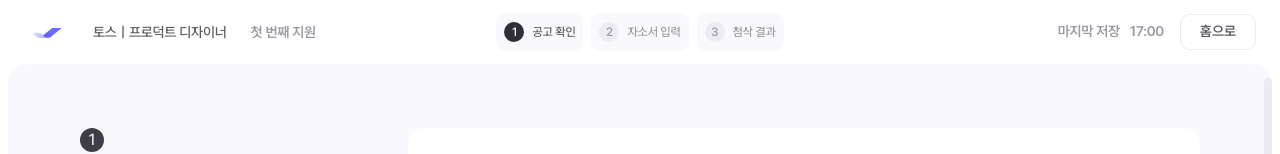
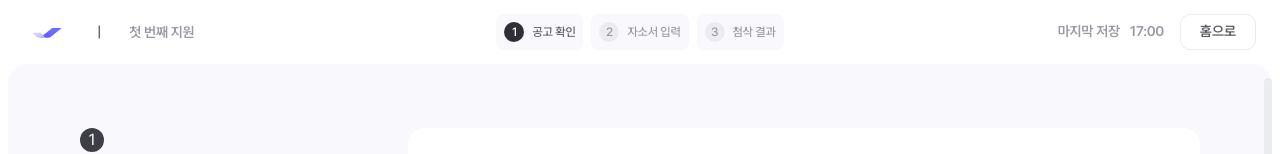
Before and after one commit to JobDri-Developer/FrontEnd, a Next.js app in the folder jobdri/: page /mockApply/job/review in a window 1280 px wide. Shown: the top 154 px of the page. Built offline with nearby package versions, Linux system fonts and the light colour scheme; no server answers.

Commit message:
Feat: 이미지 업로드 및 채용공고 분석결과 연동 [JDDEV-43]

```diff
--- a/jobdri/src/app/mockApply/[mockApplyId]/(jd)/jd-input/JdInputPageClient.tsx
+++ b/jobdri/src/app/mockApply/[mockApplyId]/(jd)/jd-input/JdInputPageClient.tsx
@@ -248,15 +248,46 @@ const JdInputPageClient = forwardRef<
 
   const moveToJdReviewWithResult = (status: JobPostingIngestStatus) => {
     const result = status.result;
-    const jobPosting = result?.generated ?? result?.extracted;
+    const generated = result?.generated;
+    const extracted = result?.extracted;
+    const saved = result?.saved;
+    const classification = result?.classification;
+    const firstNonEmpty = (...values: Array<string | null | undefined>) =>
+      values.find((value) => value?.trim())?.trim() ?? "";
+    const jobPosting = {
+      companyName: firstNonEmpty(
+        generated?.companyName,
+        extracted?.companyName,
+        saved?.companyName,
+      ),
+      jobTitle: firstNonEmpty(
+        generated?.jobTitle,
+        extracted?.jobTitle,
+        classification?.detailClassificationName,
+      ),
+      task: firstNonEmpty(generated?.task, extracted?.task, saved?.task),
+      requirements: firstNonEmpty(
+        generated?.requirements,
+        extracted?.requirements,
+        saved?.requirement,
+      ),
+      preferredQualifications: firstNonEmpty(
+        generated?.preferredQualifications,
+        extracted?.preferredQualifications,
+        saved?.preferred,
+      ),
+    };
 
-    if (!jobPosting) {
-      throw new Error("추출된 공고 정보를 확인할 수 없습니다.");
+    if (!Object.values(jobPosting).some(Boolean)) {
+      throw new Error(
+        result?.message ||
+          "이미지에서 공고 정보를 추출하지 못했습니다. 더 선명한 이미지를 사용해주세요.",
+      );
     }
 
     const detailClassificationId =
-      result?.saved?.detailClassificationId ??
-      result?.classification?.detailClassificationId ??
+      saved?.detailClassificationId ??
+      classification?.detailClassificationId ??
       result?.candidates?.[0]?.detailClassificationId ??
       0;
 
@@ -267,15 +298,15 @@ const JdInputPageClient = forwardRef<
     window.sessionStorage.setItem(
       getJdReviewMetadataStorageKey(id),
       JSON.stringify({
-        companySize: result?.saved?.companySize ?? "STARTUP",
+        companySize: saved?.companySize ?? "STARTUP",
         detailClassificationId,
       }),
     );
 
-    if (result?.saved) {
+    if (saved) {
       window.sessionStorage.setItem(
         getJdReviewSavedStorageKey(id),
-        JSON.stringify(result.saved),
+        JSON.stringify(saved),
       );
     } else {
       window.sessionStorage.removeItem(getJdReviewSavedStorageKey(id));
--- a/jobdri/src/app/mockApply/job/create/page.tsx
+++ b/jobdri/src/app/mockApply/job/create/page.tsx
@@ -94,12 +94,13 @@ export default function JobPostingCreatePage() {
 
   useEffect(() => {
     const searchParams = new URLSearchParams(window.location.search);
+    const analysisError = searchParams.get("analysisError");
     const toastMessage =
       searchParams.get("analysisCanceled") === "1"
         ? "공고 분석을 중단했습니다."
-        : searchParams.get("analysisError") === "1"
+        : analysisError === "1"
           ? "업로드에 실패했습니다."
-          : null;
+          : analysisError;
 
     if (!toastMessage) {
       return;
--- a/jobdri/src/app/mockApply/job/jobPostingDraftStore.ts
+++ b/jobdri/src/app/mockApply/job/jobPostingDraftStore.ts
@@ -1,4 +1,6 @@
 "use client";
+
+import type { JobPostingProcessedResult } from "@/lib/api/jobPostings";
 
 interface JobPostingDraft {
   files: File[];
@@ -10,6 +12,8 @@ let jobPostingDraft: JobPostingDraft = {
   value: "",
 };
 
+let jobPostingAnalysis: JobPostingProcessedResult | null = null;
+
 export function getJobPostingDraft() {
   return jobPostingDraft;
 }
@@ -19,6 +23,15 @@ export function saveJobPostingDraft(draft: JobPostingDraft) {
     files: draft.files,
     value: draft.value,
   };
+  jobPostingAnalysis = null;
+}
+
+export function getJobPostingAnalysis() {
+  return jobPostingAnalysis;
+}
+
+export function saveJobPostingAnalysis(result: JobPostingProcessedResult) {
+  jobPostingAnalysis = result;
 }
 
 export function clearJobPostingDraft() {
@@ -26,4 +39,5 @@ export function clearJobPostingDraft() {
     files: [],
     value: "",
   };
+  jobPostingAnalysis = null;
 }
--- a/jobdri/src/app/mockApply/job/review/page.tsx
+++ b/jobdri/src/app/mockApply/job/review/page.tsx
@@ -13,6 +13,11 @@ import { CtaFooter } from "@/components/common/cta";
 import { JDInput } from "@/components/common/input";
 import { ModalNotice } from "@/components/common/modal";
 import Avatar from "@/components/mockApply/home/Avatar";
+import { getJobPostingAnalysis } from "../jobPostingDraftStore";
+
+function firstNonEmpty(...values: Array<string | null | undefined>) {
+  return values.find((value) => value?.trim())?.trim() ?? "";
+}
 
 const wizardSteps = [
   { label: "공고 확인" },
@@ -87,9 +92,44 @@ function JobProfileRow({ avatarName }: { avatarName: string }) {
 
 export default function JobPostingReviewPage() {
   const router = useRouter();
-  const [jobPostingName, setJobPostingName] = useState("");
-  const [companyName, setCompanyName] = useState("");
-  const [roleName, setRoleName] = useState("");
+  const [initialValues] = useState(() => {
+    const result = getJobPostingAnalysis();
+    const generated = result?.generated;
+    const extracted = result?.extracted;
+    const saved = result?.saved;
+
+    return {
+      companyName: firstNonEmpty(
+        generated?.companyName,
+        extracted?.companyName,
+        saved?.companyName,
+      ),
+      jobTitle: firstNonEmpty(
+        generated?.jobTitle,
+        extracted?.jobTitle,
+        result?.classification?.detailClassificationName,
+      ),
+      task: firstNonEmpty(generated?.task, extracted?.task, saved?.task),
+      requirements: firstNonEmpty(
+        generated?.requirements,
+        extracted?.requirements,
+        saved?.requirement,
+      ),
+      preferred: firstNonEmpty(
+        generated?.preferredQualifications,
+        extracted?.preferredQualifications,
+        saved?.preferred,
+      ),
+    };
+  });
+  const [jobPostingName, setJobPostingName] = useState(initialValues.jobTitle);
+  const [companyName, setCompanyName] = useState(initialValues.companyName);
+  const [roleName, setRoleName] = useState(initialValues.jobTitle);
+  const [task, setTask] = useState(initialValues.task);
+  const [requirements, setRequirements] = useState(
+    initialValues.requirements,
+  );
+  const [preferred, setPreferred] = useState(initialValues.preferred);
   const [showBackConfirm, setShowBackConfirm] = useState(false);
   const [showHomeConfirm, setShowHomeConfirm] = useState(false);
   const { scrollAreaRef, scrollbarMetrics, updateScrollbarMetrics } =
@@ -115,8 +155,8 @@ export default function JobPostingReviewPage() {
     <div className="h-dvh w-dvw overflow-hidden bg-line-neutral-assistive">
       <div className="flex h-dvh w-dvw min-w-[1100px] flex-col bg-bg-white">
         <Header
-          companyName="토스"
-          jobTitle="프로덕트 디자이너"
+          companyName={companyName}
+          jobTitle={roleName}
           applicationLabel="첫 번째 지원"
           currentStep={1}
           steps={wizardSteps}
@@ -176,6 +216,8 @@ export default function JobPostingReviewPage() {
                       type="task"
                       description="이 직무에서 담당할 업무예요."
                       required={false}
+                      value={task}
+                      onChange={setTask}
                       className="!w-full"
                     />
                   </SectionCard>
@@ -184,11 +226,15 @@ export default function JobPostingReviewPage() {
                     <JDInput
                       type="qualification"
                       required={false}
+                      value={requirements}
+                      onChange={setRequirements}
                       className="!w-full"
                     />
                     <JDInput
                       type="prefer"
                       required={false}
+                      value={preferred}
+                      onChange={setPreferred}
                       className="!w-full"
                     />
                   </SectionCard>
--- a/jobdri/src/components/common/input/LLMInput.tsx
+++ b/jobdri/src/components/common/input/LLMInput.tsx
@@ -94,6 +94,9 @@ export function LLMInput({
   const rootRef = useRef<HTMLDivElement>(null);
   const fileInputRef = useRef<HTMLInputElement>(null);
   const imagePreviewsRef = useRef<LLMInputImagePreviewState[]>([]);
+  const previewCleanupTimerRef = useRef<ReturnType<
+    typeof setTimeout
+  > | null>(null);
   const imageLimitToastTimerRef = useRef<ReturnType<typeof setTimeout> | null>(
     null,
   );
@@ -149,10 +152,22 @@ export function LLMInput({
   }, [imagePreviews]);
 
   useEffect(() => {
+    if (previewCleanupTimerRef.current) {
+      clearTimeout(previewCleanupTimerRef.current);
+      previewCleanupTimerRef.current = null;
+    }
+
     return () => {
-      imagePreviewsRef.current.forEach((imagePreview) => {
-        URL.revokeObjectURL(imagePreview.url);
-      });
+      const previewUrls = imagePreviewsRef.current.map(
+        (imagePreview) => imagePreview.url,
+      );
+
+      previewCleanupTimerRef.current = setTimeout(() => {
+        previewUrls.forEach((previewUrl) => {
+          URL.revokeObjectURL(previewUrl);
+        });
+      }, 0);
+
       if (imageLimitToastTimerRef.current) {
         clearTimeout(imageLimitToastTimerRef.current);
       }
--- a/jobdri/src/lib/api/jobPostings.ts
+++ b/jobdri/src/lib/api/jobPostings.ts
@@ -278,7 +278,7 @@ async function uploadImageToPresignedUrl({
   }
 }
 
-export async function ingestJobPostingImage(file: File) {
+export async function uploadJobPostingImage(file: File) {
   const contentType = getImageContentType(file);
   const { objectKey, uploadUrl } =
     await createJobPostingImagePresignedUploadUrl({
@@ -291,6 +291,12 @@ export async function ingestJobPostingImage(file: File) {
     uploadUrl,
     contentType,
   });
+
+  return objectKey;
+}
+
+export async function ingestJobPostingImage(file: File) {
+  const objectKey = await uploadJobPostingImage(file);
 
   return ingestJobPosting({ imageObjectKey: objectKey });
 }
```
Also changed, not shown: jobdri/src/app/mockApply/job/loading/page.tsx (+47 -9 lines).
